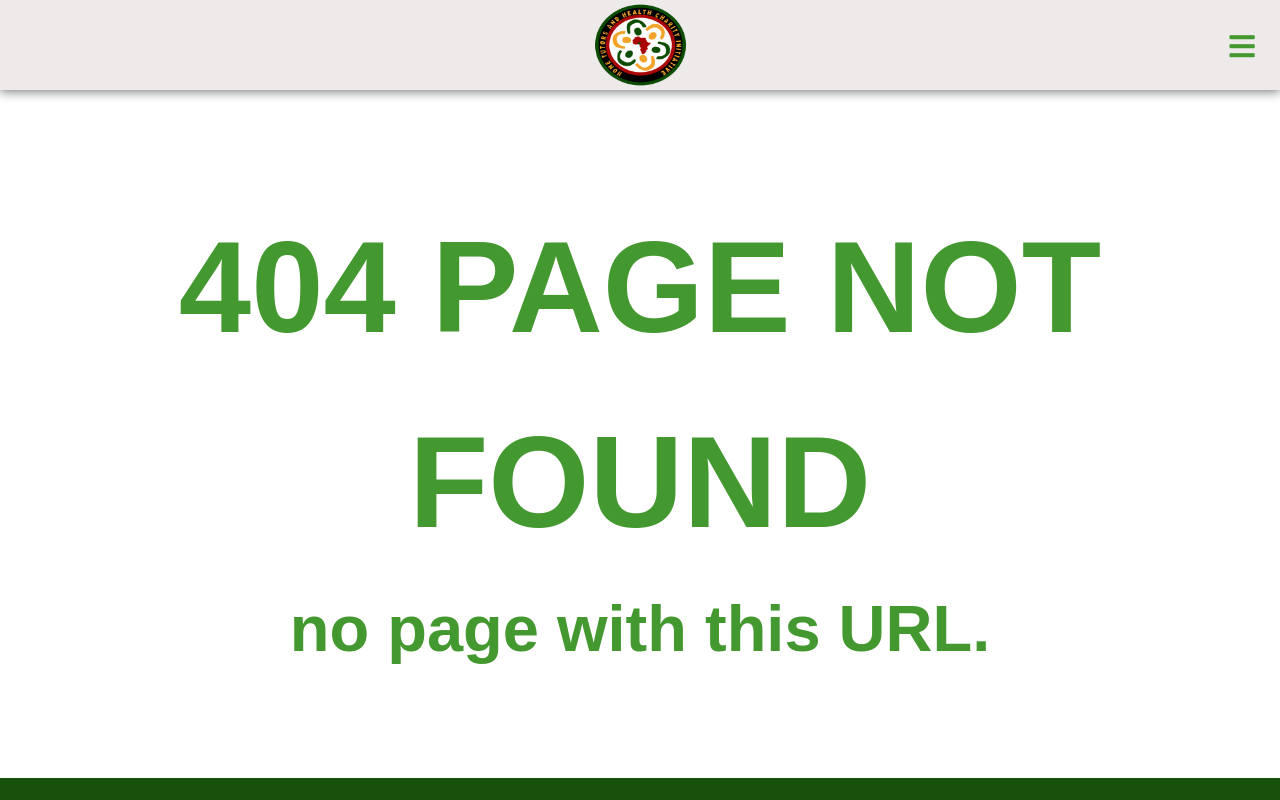
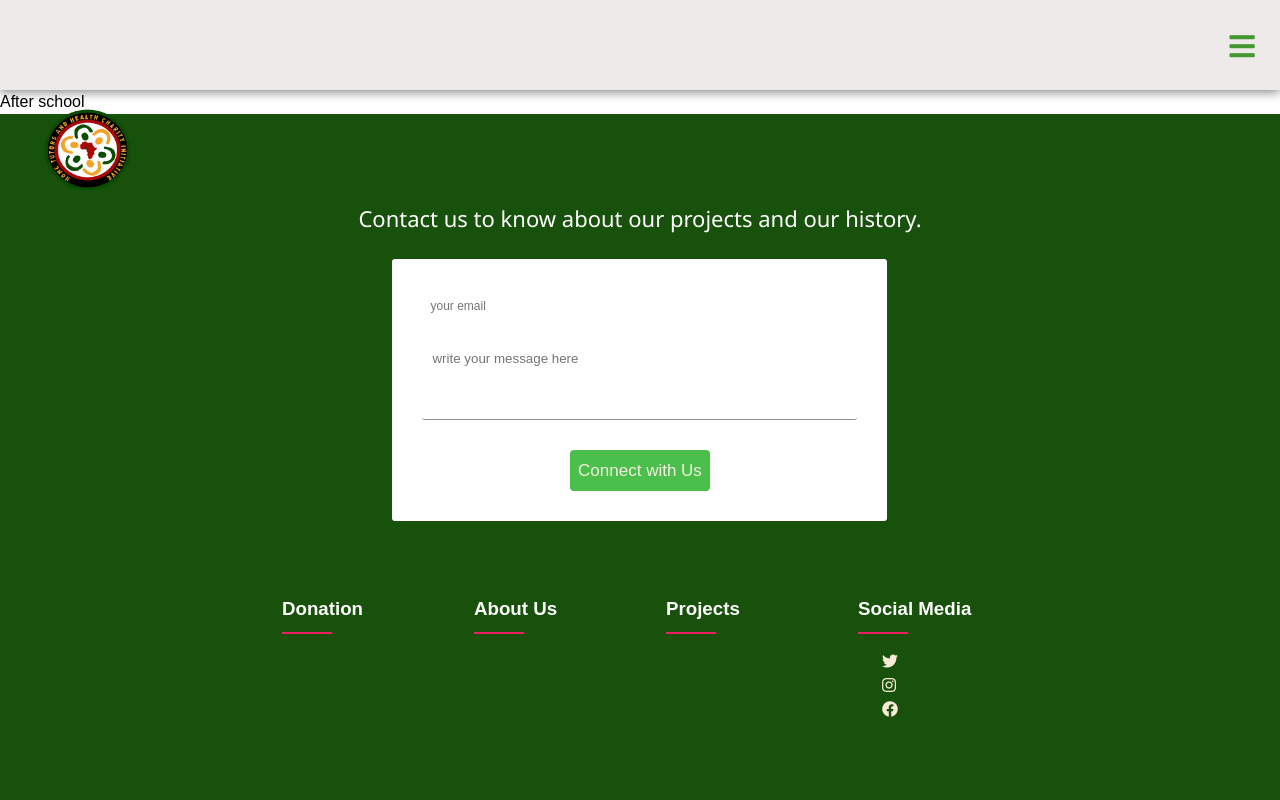
Before and after one commit to GabiMonteiros/hthci-f, a React (Create React App) app in the folder hthci-website/: page /after-school in a window 1280 px wide. Shown: the top 800 px of the page. Built offline with nearby package versions, Linux system fonts and the light colour scheme.

Commit message:
new projects pages

```diff
--- a/hthci-website/src/component/Content.jsx
+++ b/hthci-website/src/component/Content.jsx
@@ -3,6 +3,11 @@ import {  Routes, Route } from "react-router-dom";
 import About from "./pages/About";
 import Home from "./pages/Home";
 import Projects from "./pages/Projects";
+import AfterSchool from "./pages/AfterSchool";
+import Scholarships from "./pages/Scholarships";
+import PublicHealth from "./pages/PublicHealth";
+import HumanDev from "./pages/HumanDev";
+import NatureBasedSo from "./pages/NatureBasedSo";
 import Contact from "./pages/Contact";
 import Team from "./pages/Team";
 import GetInvolved from "./pages/GetInvolved";
@@ -17,6 +22,11 @@ const Content = (props) => (
             <Route exact path="/" element={<Home />}></Route>
             <Route path="/about" element={<About />}></Route>
             <Route path="/projects" element={<Projects />}></Route>
+            <Route path="/after-school" element={<AfterSchool />}></Route>
+            <Route path="/scholarships" element={<Scholarships/>}></Route>
+            <Route path="/public-health" element={<PublicHealth/>}></Route>
+            <Route path="/human-development" element={<HumanDev/>}></Route>
+            <Route path="/nature-based-solutions" element={<NatureBasedSo/>}></Route>
             <Route path="/contact" element={<Contact />}></Route>
             <Route path="/team" element={<Team />}></Route>
             <Route path="/contact" element={<Contact />}></Route>
--- a/hthci-website/src/component/Footer.css
+++ b/hthci-website/src/component/Footer.css
@@ -129,7 +129,7 @@ form {
 }
 
 .social-icons {
-    margin-left: 30px;
+    margin-left: 50px;
 }
 
 .social-logo {
--- a/hthci-website/src/component/NavBar.css
+++ b/hthci-website/src/component/NavBar.css
@@ -93,7 +93,7 @@ html,body{
 }
 
 .navbar-container img{
-  width:95px;
+  width:90px;
   height: 150px;
 }
 @media screen and (max-width: 1435px) {
--- a/hthci-website/src/component/NavBar.jsx
+++ b/hthci-website/src/component/NavBar.jsx
@@ -17,14 +17,16 @@ function Navbar() {
       <>
           <nav className="navbar">
               <div className="navbar-container">
-                    <img src="images/logo.png"
-                        alt="" />
+
                   <Link
+
                       to="/"
                       className="navbar-logo"
                       onClick={closeMobileMenu}
                   >
                       {/* HTHCI */}
+                      <img src="images/logo.png"
+                        alt="" />
 
                   </Link>
                   <div className="menu-icon" onClick={handleClick}>
--- /dev/null
+++ b/hthci-website/src/component/pages/AfterSchool.jsx
@@ -0,0 +1,15 @@
+import React from 'react'
+
+function AfterSchool() {
+  return (
+    <>
+        <div className='afterSchool'>
+            <p>After school</p>
+        </div>
+
+    </>
+
+  )
+}
+
+export default AfterSchool
--- a/hthci-website/src/component/pages/Home.jsx
+++ b/hthci-website/src/component/pages/Home.jsx
@@ -58,7 +58,7 @@ function Home() {
                                 tutoring, homework assistance, test preparation
                                 and technology-based activities.
                             </p>
-                            <Link to="/projects">
+                            <Link to="/after-school">
                                 <button className="moreLink">Learn More</button>
                             </Link>
                         </div>
@@ -72,7 +72,7 @@ function Home() {
                                 in primary, secondary, and tertiary levels of
                                 education to further aid their academic goals.{" "}
                             </p>
-                            <Link to="/projects">
+                            <Link to="/scholarships">
                                 <button className="moreLink">Learn More</button>
                             </Link>
                         </div>
@@ -100,7 +100,7 @@ function Home() {
                             Through our health fair, members of the community are provided with health screenings
                             and teachings for improved health.
                             </p>
-                            <Link to="/projects">
+                            <Link to="/public-health">
                                 <button className="moreLink">Learn More</button>
                             </Link>
                         </div>
@@ -114,7 +114,7 @@ function Home() {
                             levels of independence in construction, grants for small business start up, and
                             community infrastructure.
                             </p>
-                            <Link to="/projects">
+                            <Link to="/human-development" >
                                 <button className="moreLink">Learn More</button>
                             </Link>
                         </div>
@@ -140,7 +140,7 @@ function Home() {
                             <p>
                             We leverage nature to solve problems while safeguarding biodiversity.
                             </p>
-                            <Link to="/projects">
+                            <Link to="/nature-based-solutions">
                                 <button className="moreLink">Learn More</button>
                             </Link>
                         </div>
--- /dev/null
+++ b/hthci-website/src/component/pages/HumanDev.jsx
@@ -0,0 +1,15 @@
+import React from 'react'
+
+function HumanDev() {
+  return (
+
+    <>
+        <div>
+            <p>Human Development</p>
+        </div>
+    </>
+
+  )
+}
+
+export default HumanDev
--- /dev/null
+++ b/hthci-website/src/component/pages/NatureBasedSo.jsx
@@ -0,0 +1,15 @@
+import React from 'react'
+
+function NatureBasedSo() {
+  return (
+
+    <>
+        <div>
+            <p>Nature Based Solutions</p>
+        </div>
+    </>
+
+  )
+}
+
+export default NatureBasedSo
--- /dev/null
+++ b/hthci-website/src/component/pages/PublicHealth.jsx
@@ -0,0 +1,15 @@
+import React from 'react'
+
+function PublicHealth() {
+  return (
+    <>
+        <div>
+            <p>Public Health</p>
+        </div>
+
+    </>
+
+  )
+}
+
+export default PublicHealth
--- /dev/null
+++ b/hthci-website/src/component/pages/Scholarships.jsx
@@ -0,0 +1,14 @@
+import React from 'react'
+
+function Scholarships() {
+  return (
+    <>
+        <div>
+            <p>Scholarships</p>
+        </div>
+    </>
+
+  )
+}
+
+export default Scholarships
```
Also changed, not shown: hthci-website/src/component/Dropdown.jsx (added), hthci-website/src/views/App.jsx (line endings or trailing spaces).
